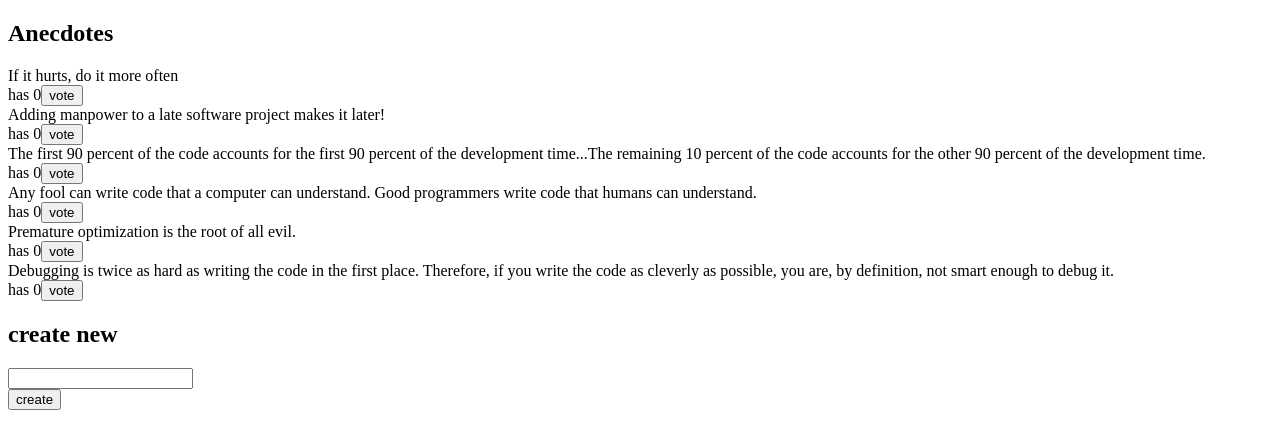
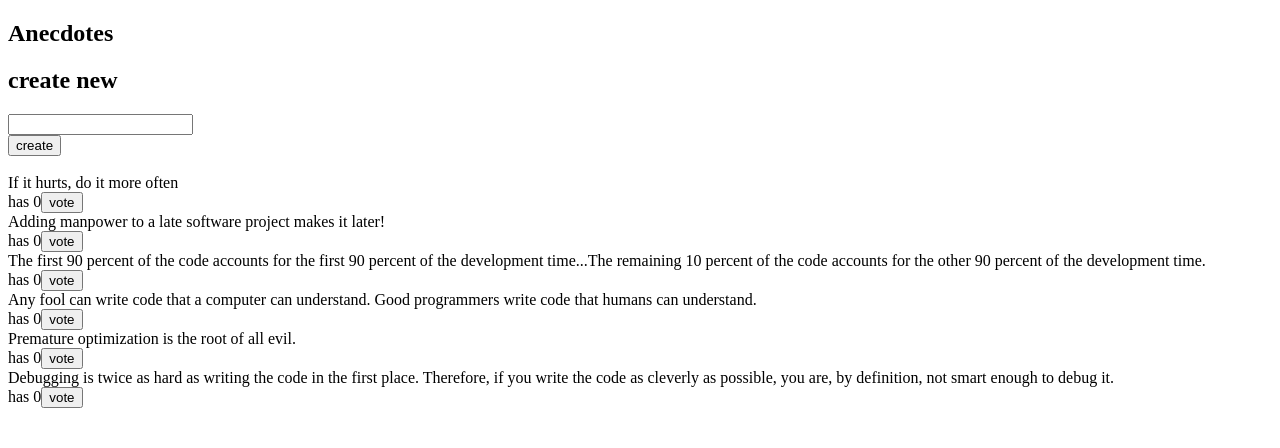
Before and after one commit to Samuliej/Fullstack-osa6, a React (Create React App) app in the folder redux-anecdotes/: page / in a window 1280 px wide. Shown: the top 448 px of the page. Built offline with nearby package versions, Linux system fonts and the light colour scheme.

Commit message:
6.7: anekdootit, step5 complete & 6.8: anekdootit, step6 complete

```diff
--- a/redux-anecdotes/src/App.js
+++ b/redux-anecdotes/src/App.js
@@ -1,12 +1,13 @@
-import NewAnecdote from './components/NewAnecdote'
-import Anecdotes from './components/Anecdotes'
+import AnecdoteForm from './components/AnecdoteForm'
+import AnecdoteList from './components/AnecdoteList'
 
 const App = () => {
   return (
     <div>
       <h2>Anecdotes</h2>
-      <Anecdotes />
-      <NewAnecdote />
+      <AnecdoteForm />
+      <br />
+      <AnecdoteList />
     </div>
   )
 }
--- a/redux-anecdotes/src/components/NewAnecdote.js
+++ b/redux-anecdotes/src/components/AnecdoteForm.js
@@ -1,7 +1,9 @@
 import { useDispatch } from "react-redux"
 import { createAnecdote } from "../reducers/anecdoteReducer"
 
-const NewAnecdote = () => {
+// Component created on pushing 6.4, refactored NewAnecdote -> AnecdoteForm on 6.7
+
+const AnecdoteForm = () => {
   const dispatch = useDispatch()
 
   const addAnecdote = (event) => {
@@ -23,4 +25,4 @@ const NewAnecdote = () => {
   )
 }
 
-export default NewAnecdote
+export default AnecdoteForm
--- a/redux-anecdotes/src/components/Anecdotes.js
+++ b/redux-anecdotes/src/components/AnecdoteList.js
@@ -1,5 +1,7 @@
 import { useDispatch, useSelector } from "react-redux"
 import { vote } from '../reducers/anecdoteReducer'
+
+// Component created on pushing 6.4, refactored Anecdotes -> AnecdoteList on 6.7
 
 const Anecdote = ({ anecdote, handleClick }) => {
   return (
@@ -11,7 +13,7 @@ const Anecdote = ({ anecdote, handleClick }) => {
   )
 }
 
-const Anecdotes = () => {
+const AnecdoteList = () => {
   const dispatch = useDispatch()
   const anecdotes = useSelector(state => state)
 
@@ -31,4 +33,4 @@ const Anecdotes = () => {
   )
 }
 
-export default Anecdotes
+export default AnecdoteList
```
